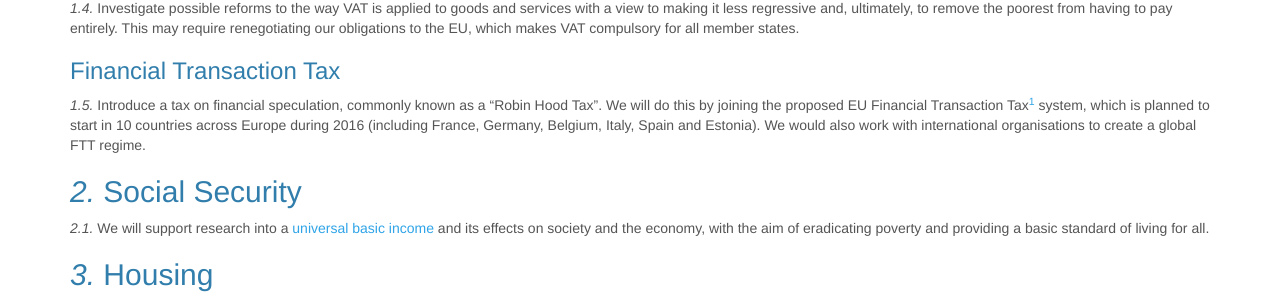
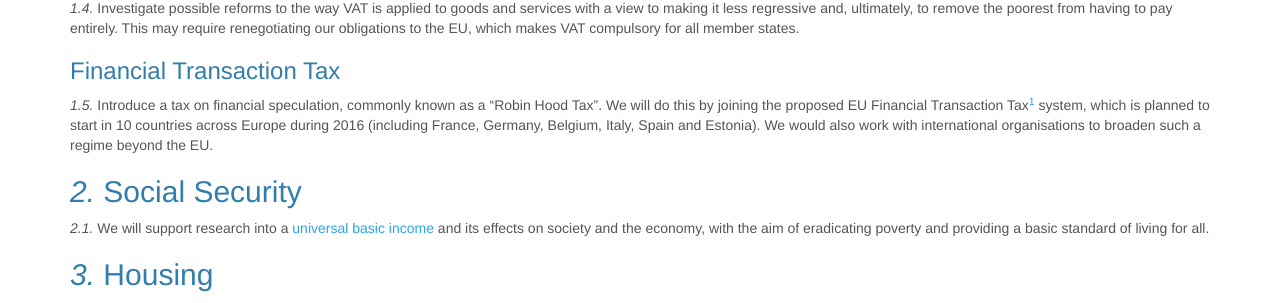
Before and after one commit to openpolitics/manifesto, a Jekyll site: the page built from manifesto/economy.md, in a window 1280 px wide and 900 px high, scrolled down 374 px. Shown: the part 163-466 px from the top of the window. Built offline with Jekyll 4.4.1, drawn with Linux system fonts in a browser that asks for light colours.

Commit message:
Use @tmtmtmtm's wording for FTT globally

```diff
--- a/manifesto/economy.md
+++ b/manifesto/economy.md
@@ -24,7 +24,7 @@ Investigate possible reforms to the way VAT is applied to goods and services wit
 
 ### Financial Transaction Tax
 
-Introduce a tax on financial speculation, commonly known as a "Robin Hood Tax". We will do this by joining the proposed EU Financial Transaction Tax[^1] system, which is planned to start in 10 countries across Europe during 2016 (including France, Germany, Belgium, Italy, Spain and Estonia). We would also work with international organisations to create a global FTT regime.
+Introduce a tax on financial speculation, commonly known as a "Robin Hood Tax". We will do this by joining the proposed EU Financial Transaction Tax[^1] system, which is planned to start in 10 countries across Europe during 2016 (including France, Germany, Belgium, Italy, Spain and Estonia). We would also work with international organisations to broaden such a regime beyond the EU.
 
 ## Social Security
 
```
